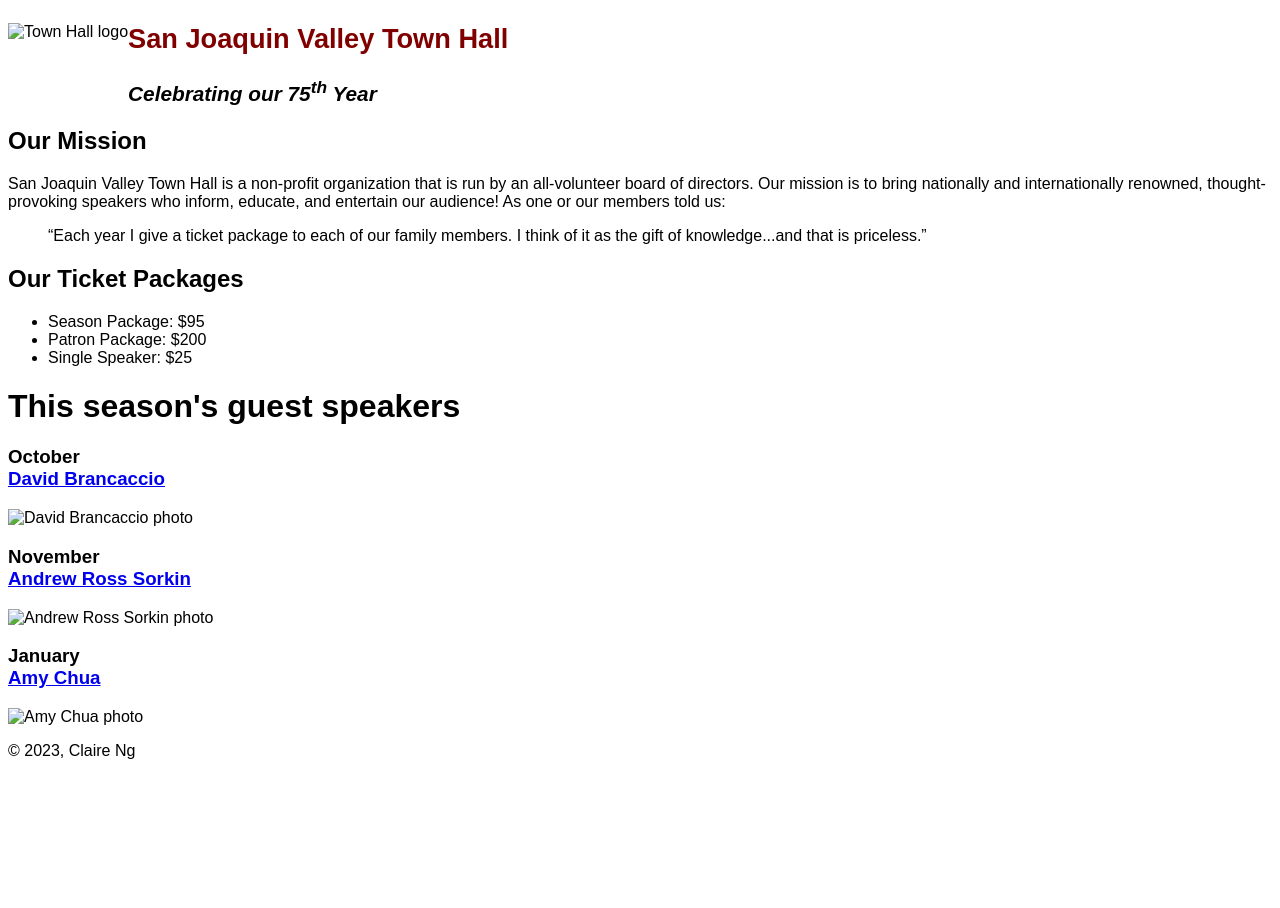
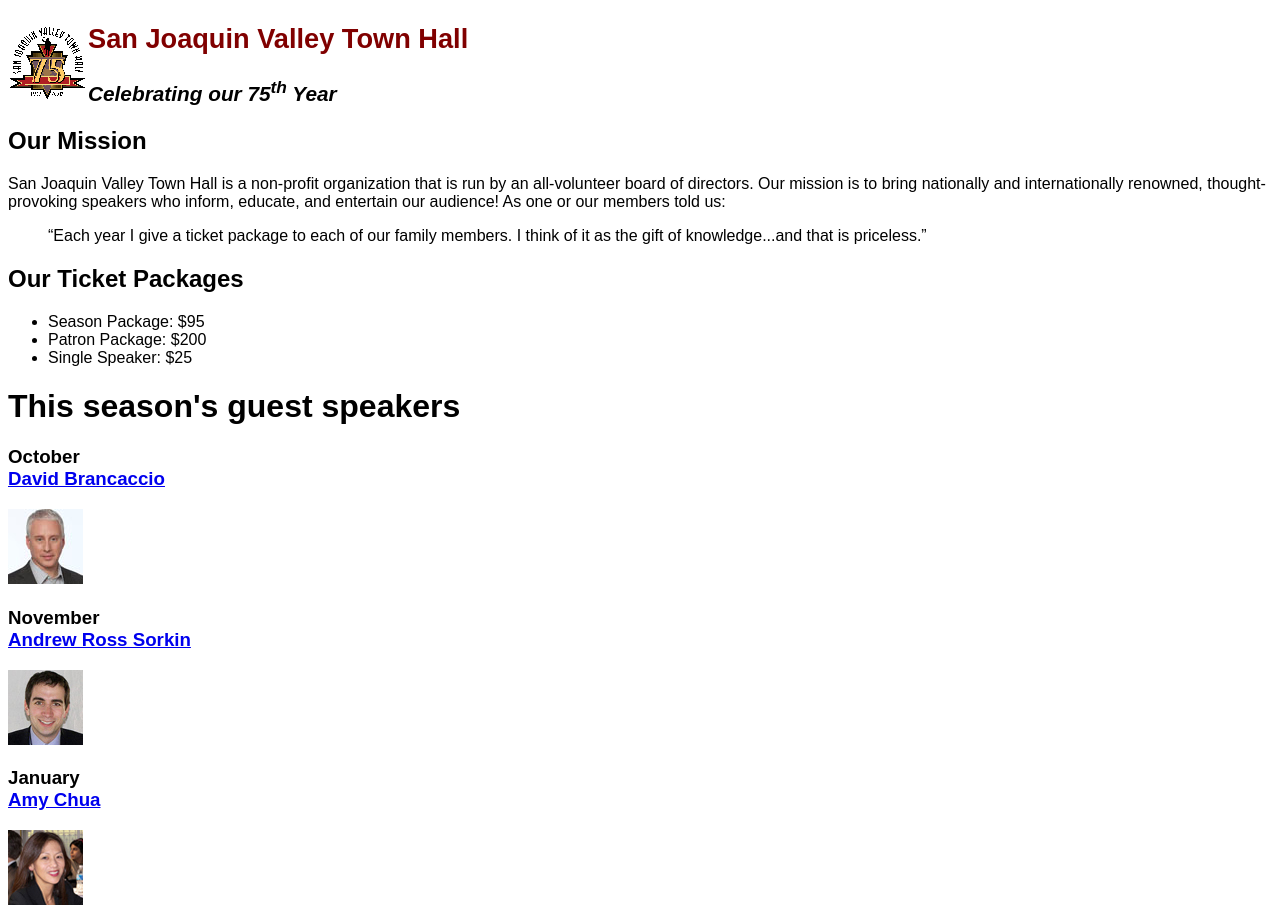
Before and after one commit to cn268/A06, a plain HTML site: page index.html in a window 1280 px wide. Shown: the top 908 px of the page. Before the commit the page ends 800 px from the top, so only its background shows below. Drawn offline with Linux system fonts and the light colour scheme; files that its build step writes are made by us from their sources.

Commit message:
Update index.html

```diff
--- a/index.html
+++ b/index.html
@@ -4,13 +4,13 @@
 <head>
 	<meta charset="utf-8">
 	<title>San Joaquin Valley Town Hall</title>
-	<link rel="shortcut icon" href="images/favicon.ico">
+	<link rel="shortcut icon" href="A06/A08/images/favicon.ico">
 	<link rel="stylesheet" href="A06/A08/speakers/c4_main.css">
 </head>
 
 <body>
 	<header>
-		<img src="images/town_hall_logo.gif" alt="Town Hall logo" height="80">
+		<img src="A06/A08/images/town_hall_logo.gif" alt="Town Hall logo" height="80">
 		<h2>San Joaquin Valley Town Hall</h2>
 		<h3>Celebrating our 75<sup>th</sup> Year</h3>
 	</header>
@@ -31,12 +31,12 @@
 		</ul>
 
 		<h1>This season's guest speakers</h1>
-		<h3>October<br><a href="speakers/brancaccio.html">David Brancaccio</a></h3>
-		<img src="images/brancaccio75.jpg" alt="David Brancaccio photo">
-		<h3>November<br><a href="speakers/sorkin.html">Andrew Ross Sorkin</a></h3>
-		<img src="images/sorkin75.jpg" alt="Andrew Ross Sorkin photo">
-		<h3>January<br><a href="speakers/chua.html">Amy Chua</a></h3>
-		<img src="images/chua75.jpg" alt="Amy Chua photo">
+		<h3>October<br><a href="A06/A08/speakers/brancaccio.html">David Brancaccio</a></h3>
+		<img src="A06/A08/images/brancaccio75.jpg" alt="David Brancaccio photo">
+		<h3>November<br><a href="A06/A08/speakers/sorkin.html">Andrew Ross Sorkin</a></h3>
+		<img src="A06/A08/images/sorkin75.jpg" alt="Andrew Ross Sorkin photo">
+		<h3>January<br><a href="A06/A08/speakers/chua.html">Amy Chua</a></h3>
+		<img src="A06/A08/images/chua75.jpg" alt="Amy Chua photo">
 	</main>
 	<footer>
 		<p>&copy; 2023, Claire Ng</p>
```
